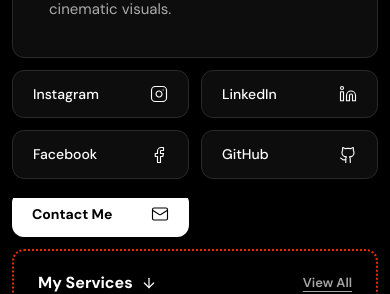
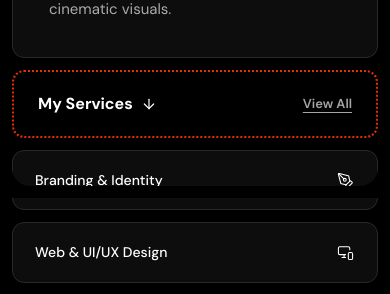
Before and after one commit to MdRakibujjamanAdib/AdibXGD, a React (Vite) app: page / in a window 390 px wide. Shown: the part 646-940 px from the top of the page. Built offline with nearby package versions, Linux system fonts and the light colour scheme.

Commit message:
fix(mobile): hide homepage top socials stack on viewports below 1200px matching reference

```diff
--- a/src/index.css
+++ b/src/index.css
@@ -1718,8 +1718,7 @@ body.dark .vb-footer-back-to-top,
     grid-template-columns: minmax(0, 1fr);
   }
   .vb-socials {
-    grid-template-columns: repeat(2, 1fr);
-    grid-template-rows: auto;
+    display: none !important;
   }
 }
 
```
